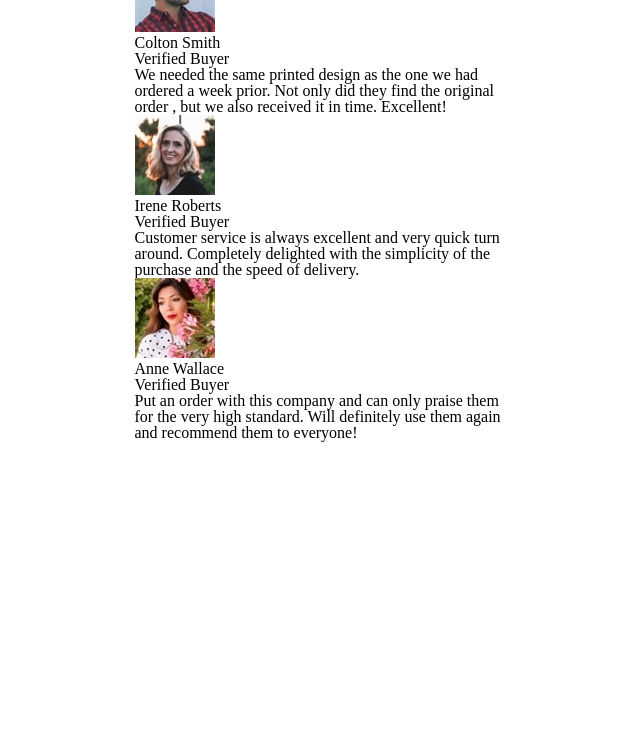
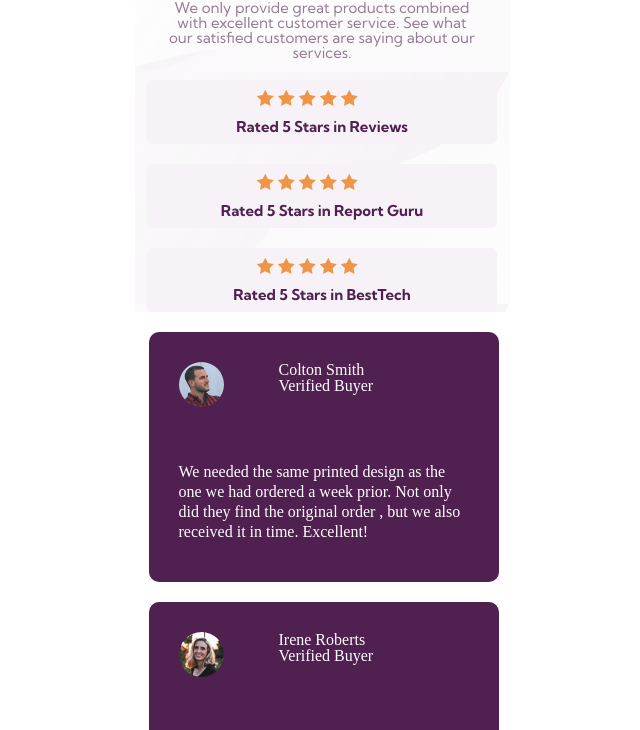
Before and after one commit to nishantcm/social-proof-section-master-fm, a plain HTML site: page index.html in a window 1280 px wide. Shown: the part 160-890 px from the top of the page, without its empty margins (318-958 px from the left). Before the commit the page ends 800 px from the top, so only its background shows below. Drawn offline with Linux system fonts and the light colour scheme.

Commit message:
Update the html and css files

```diff
--- a/index.html
+++ b/index.html
@@ -14,19 +14,40 @@
                 <h1 class="header">10,000<span>+</span> of our users love our products.</h1>
                 <p class="para">We only provide great products combined with excellent customer service. See what our satisfied customers are saying about our services.</p>
                 <div class="ratings">
-                    <div class="element">
+                    <div class="element1">
+                        <div class="icon">
+                            <img src="icon-star.svg"  alt="Star-icon">
+                            <img src="icon-star.svg"  alt="Star-icon">
+                            <img src="icon-star.svg"  alt="Star-icon">
+                            <img src="icon-star.svg"  alt="Star-icon">
+                            <img src="icon-star.svg"  alt="Star-icon">
+                        </div>
                         <h6 class="head">Rated 5 Stars in Reviews</h6>
                     </div>
-                    <div class="element">
+                    <div class="element2">
+                        <div class="icon">
+                            <img src="icon-star.svg"  alt="Star-icon">
+                            <img src="icon-star.svg"  alt="Star-icon">
+                            <img src="icon-star.svg"  alt="Star-icon">
+                            <img src="icon-star.svg"  alt="Star-icon">
+                            <img src="icon-star.svg"  alt="Star-icon">
+                        </div>
                         <h6 class="head">Rated 5 Stars in Report Guru</h6>
                     </div>
-                    <div class="element">
+                    <div class="element3">
+                        <div class="icon">
+                            <img src="icon-star.svg"  alt="Star-icon">
+                            <img src="icon-star.svg"  alt="Star-icon">
+                            <img src="icon-star.svg"  alt="Star-icon">
+                            <img src="icon-star.svg"  alt="Star-icon">
+                            <img src="icon-star.svg"  alt="Star-icon">
+                        </div>
                         <h6 class="head">Rated 5 Stars in BestTech</h6>
                     </div>
                 </div>
             </div>
             <div class="content">
-                <div class="col">
+                <div class="col1">
                     <img class="image" src="image-colton.jpg" alt="Profile-pic">
                     <span class="name">
                         <h4>Colton Smith</h4>
@@ -34,7 +55,7 @@
                     </span>
                     <p class="paragraph"><q>We needed the same printed design as the one we had ordered a week prior. Not only did they find the original order , but we also received it in time. Excellent!</q></p>
                 </div>
-                <div class="co2">
+                <div class="col2">
                     <img class="image" src="image-irene.jpg" alt="Profile-pic">
                     <span class="name">
                         <h4>Irene Roberts</h4>
@@ -42,7 +63,7 @@
                     </span>
                     <p class="paragraph"><q>Customer service is always excellent and very quick turn around. Completely delighted with the simplicity of the purchase and the speed of delivery.</q></p>
                 </div>
-                <div class="co3">
+                <div class="col3">
                     <img class="image" src="image-anne.jpg" alt="Profile-pic">
                     <span class="name">
                         <h4>Anne Wallace</h4>
--- a/stylesheet.css
+++ b/stylesheet.css
@@ -2,12 +2,108 @@
     width: 375px;
     height: auto;
     margin: auto;
-    }
-.container {
-    width: 375px;
-    height: auto;
-    margin: auto;
-    background-image: url(bg-pattern-top-mobile.svg), url(bg-pattern-bottom-mobile.svg);
-    background-color: hsl(0, 0%, 100%);
 
 }
+.container {
+    background-image: url(bg-pattern-top-mobile.svg),url(bg-pattern-bottom-mobile.svg);
+    background-color: hsl(0, 0%, 100%);
+}
+.header {
+    font-family: 'Kumbh Sans', sans-serif;
+    font-size: 30px;
+    font-weight: 700;
+    color: hsl(300, 43%, 22%);
+    text-align: center;
+    padding: 50px 50px 0 50px;
+}
+.para {
+    font-family: 'Kumbh Sans', sans-serif;
+    font-size: 15px;
+    font-weight: 400;
+    color: hsl(303, 10%, 53%);
+    text-align: center;
+    padding: 20px 30px 20px 30px;
+}
+.element1 {
+    background-color: hsl(300, 24%, 96%);
+    width: 350px;
+    padding: 10px 0 10px 0;
+    border-radius: 5px;
+    margin: auto;
+    margin-bottom: 20px;
+}
+.element2 {
+    background-color: hsl(300, 24%, 96%);
+    width: 350px;
+    padding: 10px 0 10px 0;
+    border-radius: 5px;
+    margin: auto;
+    margin-bottom: 20px;
+}
+.element3 {
+    background-color: hsl(300, 24%, 96%);
+    width: 350px;
+    padding: 10px 0 10px 0;
+    border-radius: 5px;
+    margin: auto;
+    margin-bottom: 20px;
+}
+.icon{
+    margin-left: 110px;
+    justify-content: space-between;
+}
+.head {
+    color: hsl(300, 43%, 22%);
+    font-weight: 700;
+    font-family: 'Kumbh Sans', sans-serif;
+    text-align: center;
+    padding-top: 10px;
+    font-size: 15px;
+}
+.col1 {
+    background-color: hsl(300, 43%, 22%);
+    border-radius: 10px;
+    color: hsl(0, 0%, 100%);
+    width: 350px;
+    height: 250px;
+    margin: 0 0 20px 14px;
+    position: relative;
+}
+.col2 {
+    background-color: hsl(300, 43%, 22%);
+    border-radius: 10px;
+    color: hsl(0, 0%, 100%);
+    width: 350px;
+    height: 250px;
+    margin: 0 0 20px 14px;
+    position: relative;
+}
+.col3 {
+    background-color: hsl(300, 43%, 22%);
+    border-radius: 10px;
+    color: hsl(0, 0%, 100%);
+    width: 350px;
+    height: 250px;
+    margin: 0 0 20px 14px;
+    position: relative;
+}
+.image {
+    border-radius: 100%;
+    width: 45px;
+    height: 45px;
+    position: absolute;
+    top: 30px;
+    left: 30px;
+}
+.name {
+    position: absolute;
+    top: 30px;
+    left: 130px;
+}
+.paragraph {
+   padding-top: 130px;
+   padding-left: 30px;
+   padding-right: 30px;
+   line-height: 20px;
+
+}
```
